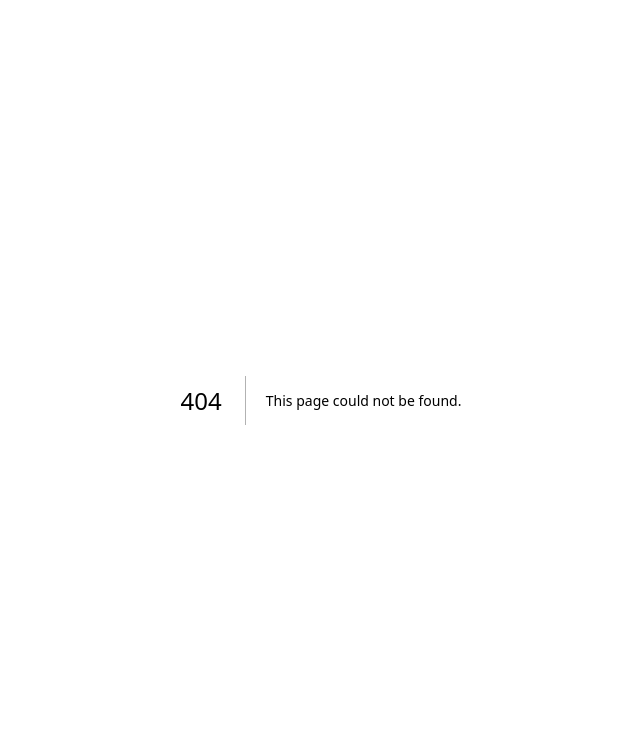
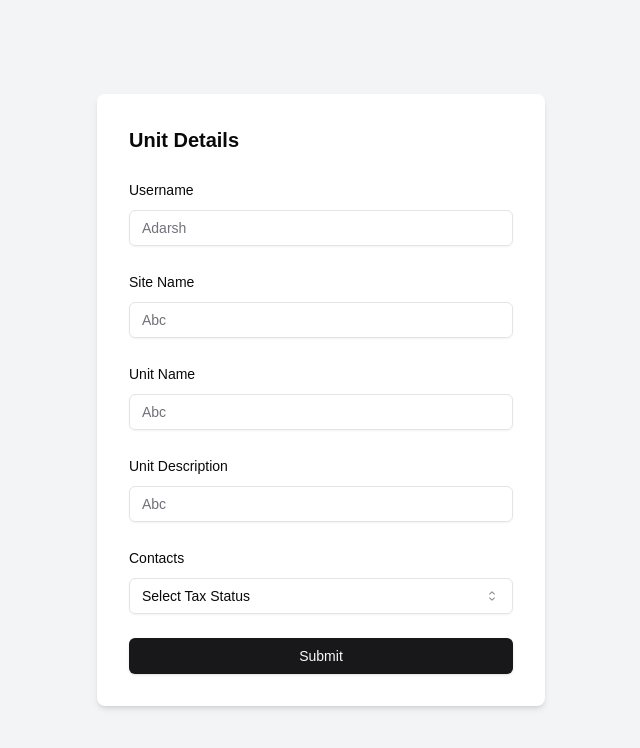
Before and after one commit to Adarsh7079/Table, a Next.js app: page /unit in a window 1280 px wide. Before the commit this address had no page. Shown: the top 748 px of the page, without its empty margins (319-959 px from the left). Built offline with nearby package versions, Linux system fonts and the light colour scheme.

Commit message:
unit_form_added

```diff
--- /dev/null
+++ b/src/app/(getcustomer)/unit/page.tsx
@@ -0,0 +1,147 @@
+"use client";
+
+import { zodResolver } from "@hookform/resolvers/zod";
+import { useForm } from "react-hook-form";
+import { z } from "zod";
+
+import { Button } from "@/components/ui/button";
+
+// Getting components from shadcn form
+import {
+  Form,
+  FormControl,
+
+  FormField,
+  FormItem,
+  FormLabel,
+
+} from "@/components/ui/form";
+import {
+  Select,
+  SelectContent,
+  SelectItem,
+  SelectTrigger,
+  SelectValue,
+} from "@/components/ui/select"
+
+import { Input } from "@/components/ui/input";
+
+const formSchema = z.object({
+  CustomerCorporateName: z.string().min(5, {
+    message: "Customer Name must be at least 5 characters.",
+  }),
+  Site_Name: z.string().min(5, {
+    message: "Site Name must be at least 5 characters.",
+  }),
+  Unit_Name: z.string().min(5, {
+    message: "Unit Name must be at least 5 characters.",
+  }),
+  Unit_Description: z.string().min(5, {
+    message: "Unit Description must be at least 5 characters.",
+  }),
+  Contacts:z.enum(["Maintenance","Turnaround","Shipping"]),
+
+});
+
+const Page = () => {
+
+
+  const form = useForm<z.infer<typeof formSchema>>({
+    resolver: zodResolver(formSchema)
+  });
+
+  function onSubmit(values: z.infer<typeof formSchema>) {
+    console.log(values);
+    // navigate or perform additional actions here
+  }
+
+  return (
+    <div className="flex items-center justify-center min-h-screen bg-gray-100">
+      <div className="bg-white p-8 rounded-lg shadow-md w-full max-w-md">
+        <h2 className="text-xl font-bold mb-6 ">Unit Details</h2>
+        <Form {...form}>
+          <form onSubmit={form.handleSubmit(onSubmit)} className="space-y-6">
+            <FormField
+              control={form.control}
+              name="CustomerCorporateName"
+              render={({ field }) => (
+                <FormItem>
+                  <FormLabel>Username</FormLabel>
+                  <FormControl>
+                    <Input placeholder="Adarsh" {...field}  />
+                  </FormControl>
+                </FormItem>
+              )}
+            />
+
+            <FormField
+              control={form.control}
+              name="Site_Name"
+              render={({ field }) => (
+                <FormItem>
+                  <FormLabel>Site Name</FormLabel>
+                  <FormControl>
+                    <Input placeholder="Abc" {...field}/>
+                  </FormControl>
+                </FormItem>
+              )}
+            />
+             <FormField
+              control={form.control}
+              name="Unit_Name"
+              render={({ field }) => (
+                <FormItem>
+                  <FormLabel>Unit Name</FormLabel>
+                  <FormControl>
+                    <Input placeholder="Abc" {...field}/>
+                  </FormControl>
+                </FormItem>
+              )}
+            />
+
+            <FormField
+              control={form.control}
+              name="Unit_Description"
+              render={({ field }) => (
+                <FormItem>
+                  <FormLabel>Unit Description</FormLabel>
+                  <FormControl>
+                    <Input placeholder="Abc" {...field}/>
+                  </FormControl>
+                </FormItem>
+              )}
+            />
+        <FormField
+          control={form.control}
+          name="Contacts"
+          render={({ field }) => (
+            <FormItem>
+              <FormLabel>Contacts</FormLabel>
+              <Select onValueChange={field.onChange} defaultValue={field.value}>
+                <FormControl>
+                  <SelectTrigger>
+                    <SelectValue placeholder="Select Tax Status" />
+                  </SelectTrigger>
+                </FormControl>
+                <SelectContent>
+                  <SelectItem value="Maintenance">Maintenance</SelectItem>
+                  <SelectItem value="Turnaround">Turnaround</SelectItem>
+                  <SelectItem value="Shipping">Shipping</SelectItem>
+
+
+                </SelectContent>
+              </Select>
+
+            </FormItem>
+          )}
+        />
+
+            <Button type="submit" className="w-full">Submit</Button>
+          </form>
+        </Form>
+      </div>
+    </div>
+  );
+};
+
+export default Page;
```
